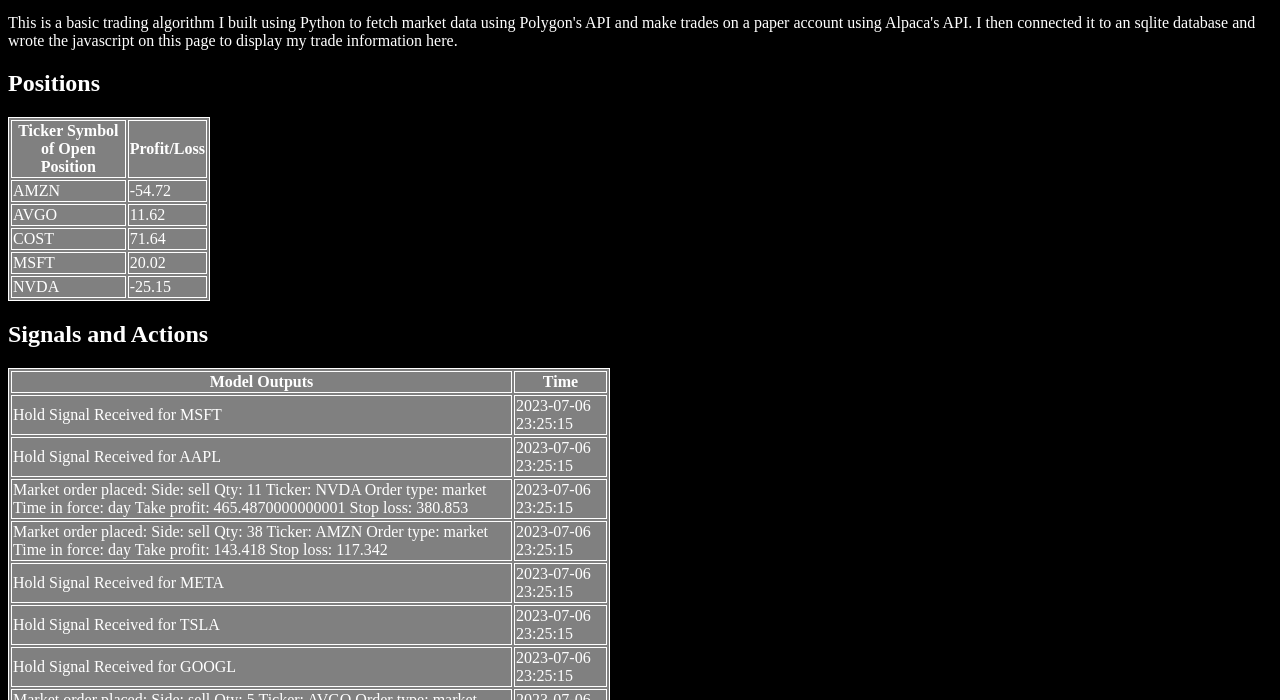
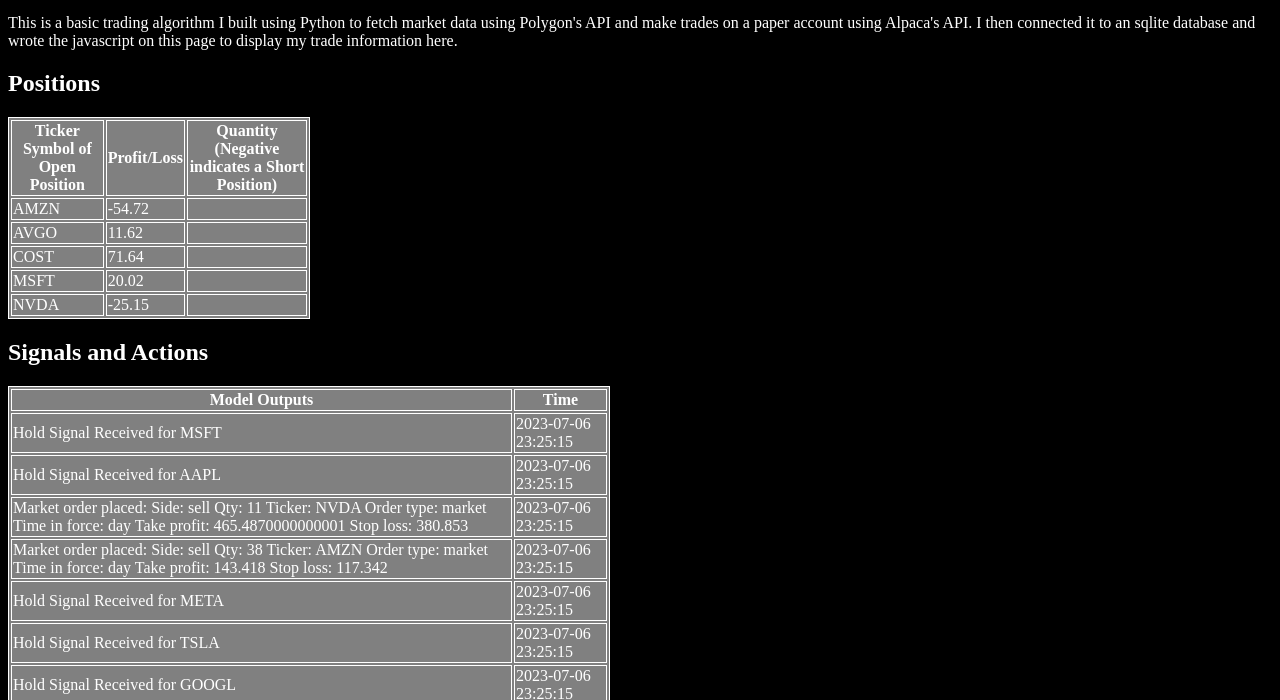
Before and after one commit to houstonp20/introwebsite, a plain HTML site: page trading-algorithm.html in a window 1280 px wide. Shown: the part 100-800 px from the top of the page. Drawn offline with Linux system fonts and the light colour scheme.

Commit message:
Update trading-algorithm.html

```diff
--- a/trading-algorithm.html
+++ b/trading-algorithm.html
@@ -27,7 +27,7 @@
             color: white;
             border: 1px solid white;
             background-color: gray;
-            width: 200px;
+            width: 300px;
         }
         #positions-table th {
           border: 1px solid white;
@@ -52,9 +52,12 @@
             tickerHeader.textContent = 'Ticker Symbol of Open Position';
             const profitLossHeader = document.createElement('th');
             profitLossHeader.textContent = 'Profit/Loss';
+            const qtyHeader = document.createElement('th');
+            qtyHeader.textContent = 'Quantity (Negative indicates a Short Position)';
 
             headerRow.appendChild(tickerHeader);
             headerRow.appendChild(profitLossHeader);
+            headerRow.appendChild(qtyHeader);
             tableHeader.appendChild(headerRow);
             table.appendChild(tableHeader);
           const tableBody = document.createElement('tbody');
@@ -64,9 +67,12 @@
               tickercell.textContent = item.Symbol
               const profitLossCell = document.createElement('td');
               profitLossCell.textContent = item['Profit/Loss on Position'];
+              const qtyCell = document.createElement('td');
+              qtyCell.textContent = item['Quantity'];
 
               row.appendChild(tickercell);
               row.appendChild(profitLossCell);
+              row.appendChild(qtyCell);
               tableBody.appendChild(row);
             });
           table.appendChild(tableBody);
```
